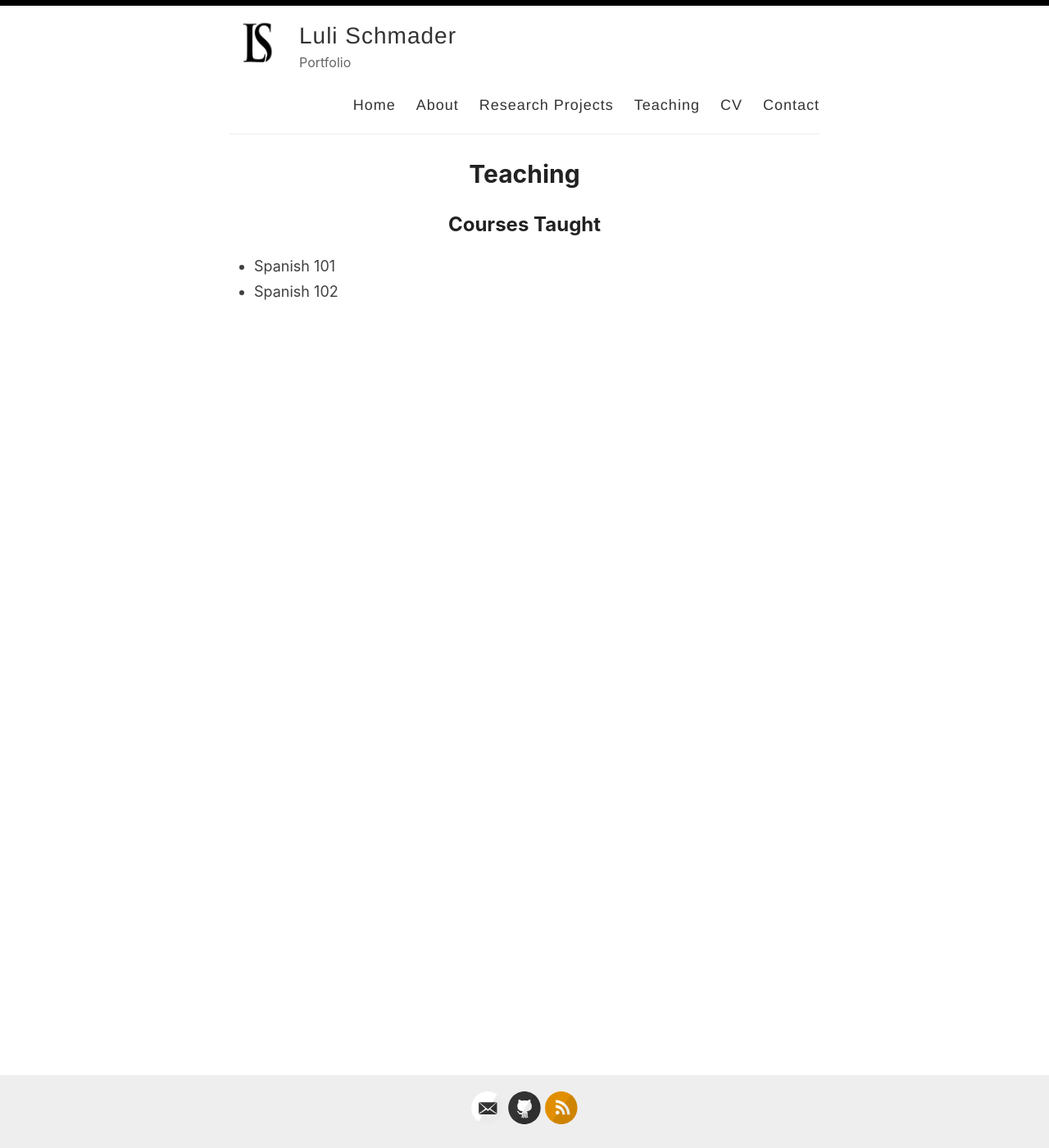
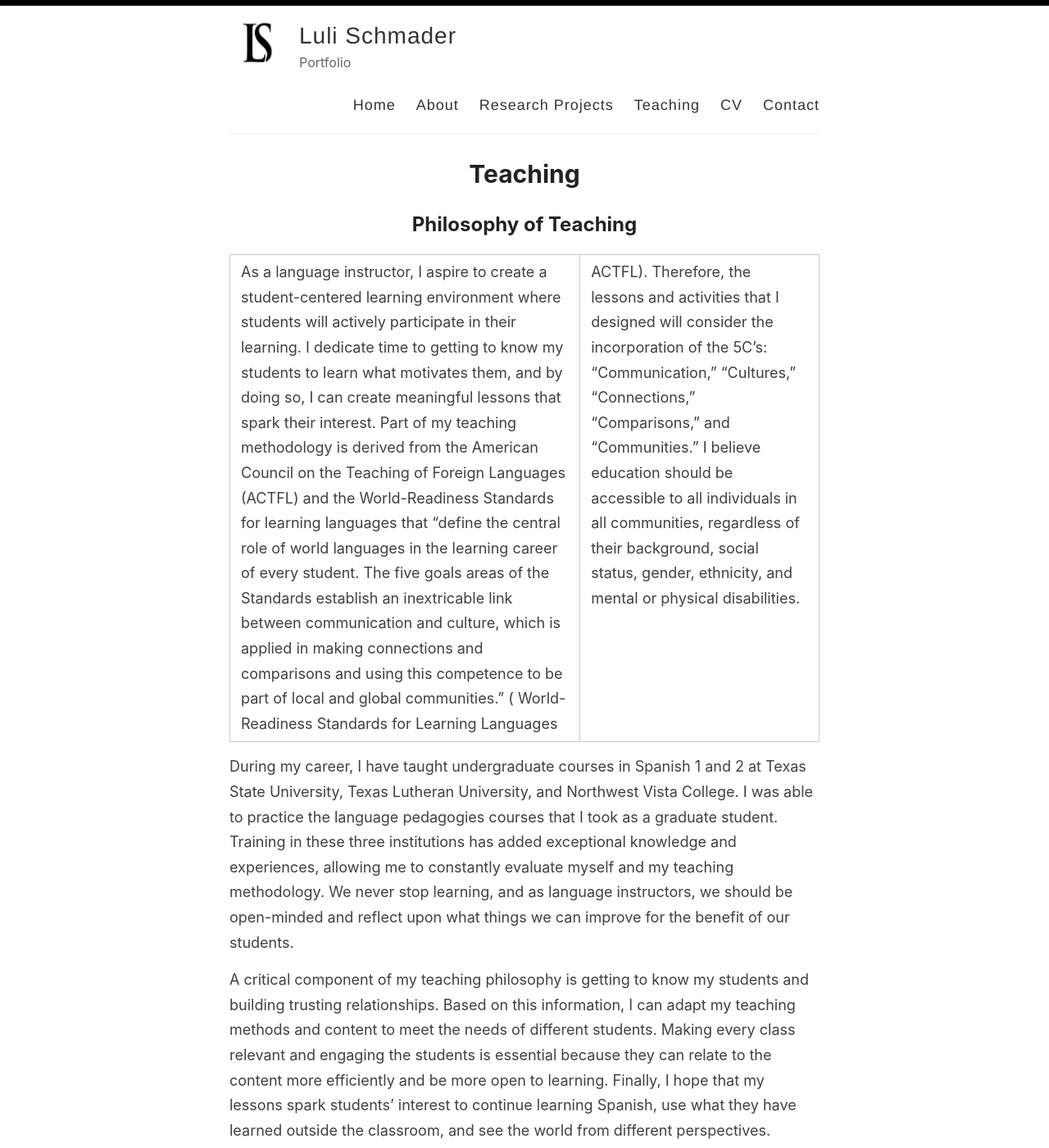
Before and after one commit to lulischmader/lulischmader.github.io, a Jekyll site: the page built from _pages/teaching.md, in a window 1280 px wide and 1400 px high. Shown: the whole window at 82% size. Built offline with Jekyll 4.4.1, drawn with Linux system fonts in a browser that asks for light colours.

Commit message:
Update teaching.md

```diff
--- a/_pages/teaching.md
+++ b/_pages/teaching.md
@@ -3,6 +3,15 @@ layout: page
 permalink: /teaching/
 title: Teaching
 ---
+## Philosophy of Teaching
+
+>As a language instructor, I aspire to create a student-centered learning environment where students will actively participate in their learning. I dedicate time to getting to know my students to learn what motivates them, and by doing so, I can create meaningful lessons that spark their interest. Part of my teaching methodology is derived from the American Council on the Teaching of Foreign Languages (ACTFL) and the World-Readiness Standards for learning languages that “define the central role of world languages in the learning career of every student. The five goals areas of the Standards establish an inextricable link between communication and culture, which is applied in making connections and comparisons and using this competence to be part of local and global communities.” ( World-Readiness Standards for Learning Languages | ACTFL).   Therefore, the lessons and activities that I designed will consider the incorporation of the 5C’s: “Communication,” “Cultures,” “Connections,” “Comparisons,” and “Communities.” I believe education should be accessible to all individuals in all communities, regardless of their background, social status, gender, ethnicity, and mental or physical disabilities.
+
+>During my career, I have taught undergraduate courses in Spanish 1 and 2 at Texas State University, Texas Lutheran University, and Northwest Vista College. I was able to practice the language pedagogies courses that I took as a graduate student. Training in these three institutions has added exceptional knowledge and experiences, allowing me to constantly evaluate myself and my teaching methodology. We never stop learning, and as language instructors, we should be open-minded and reflect upon what things we can improve for the benefit of our students.
+
+>A critical component of my teaching philosophy is getting to know my students and building trusting relationships. Based on this information, I can adapt my teaching methods and content to meet the needs of different students. Making every class relevant and engaging the students is essential because they can relate to the content more efficiently and be more open to learning. Finally, I hope that my lessons spark students’ interest to continue learning Spanish, use what they have learned outside the classroom, and see the world from different perspectives.
+
+
 
 ## Courses Taught
 
```
